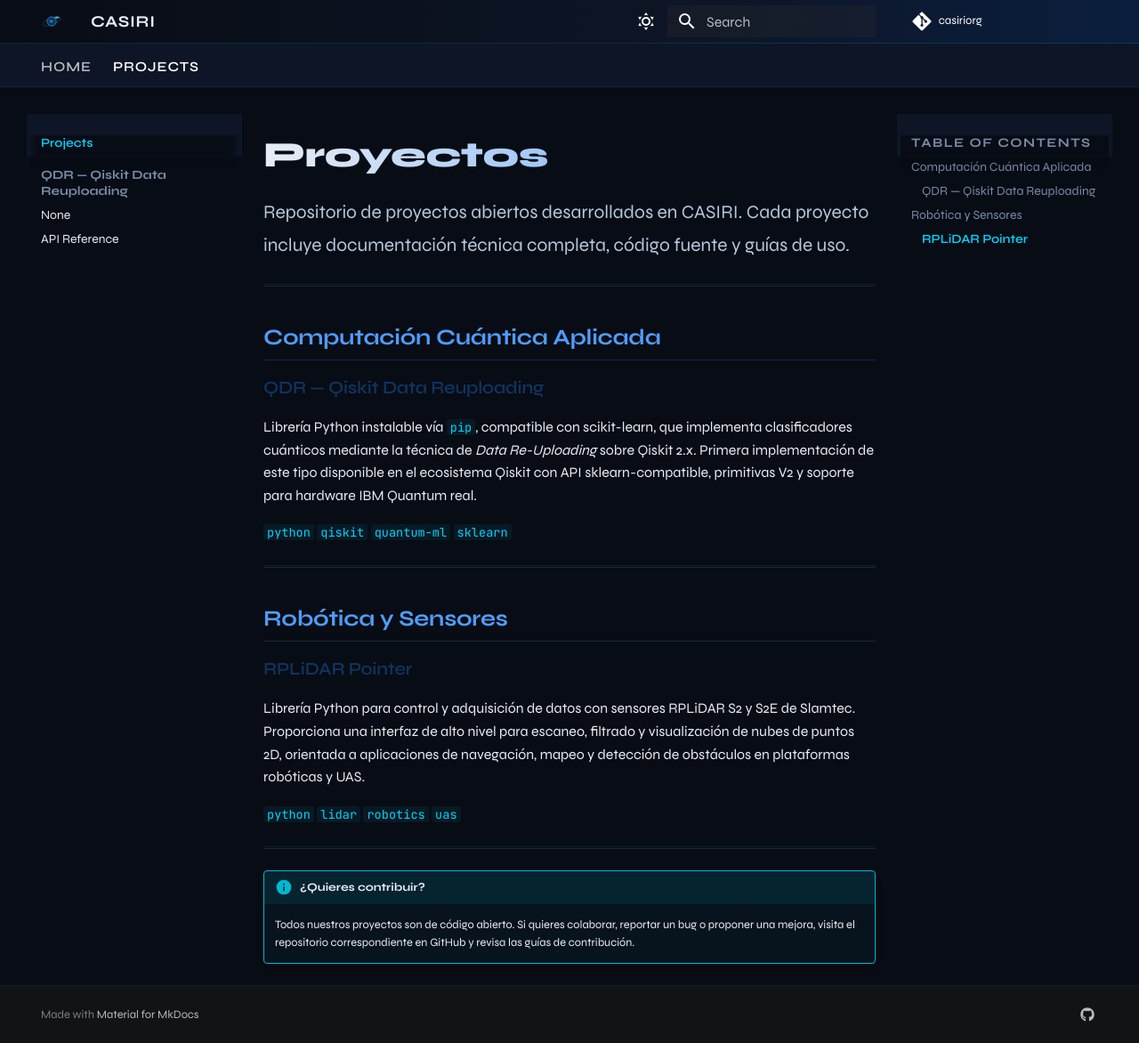
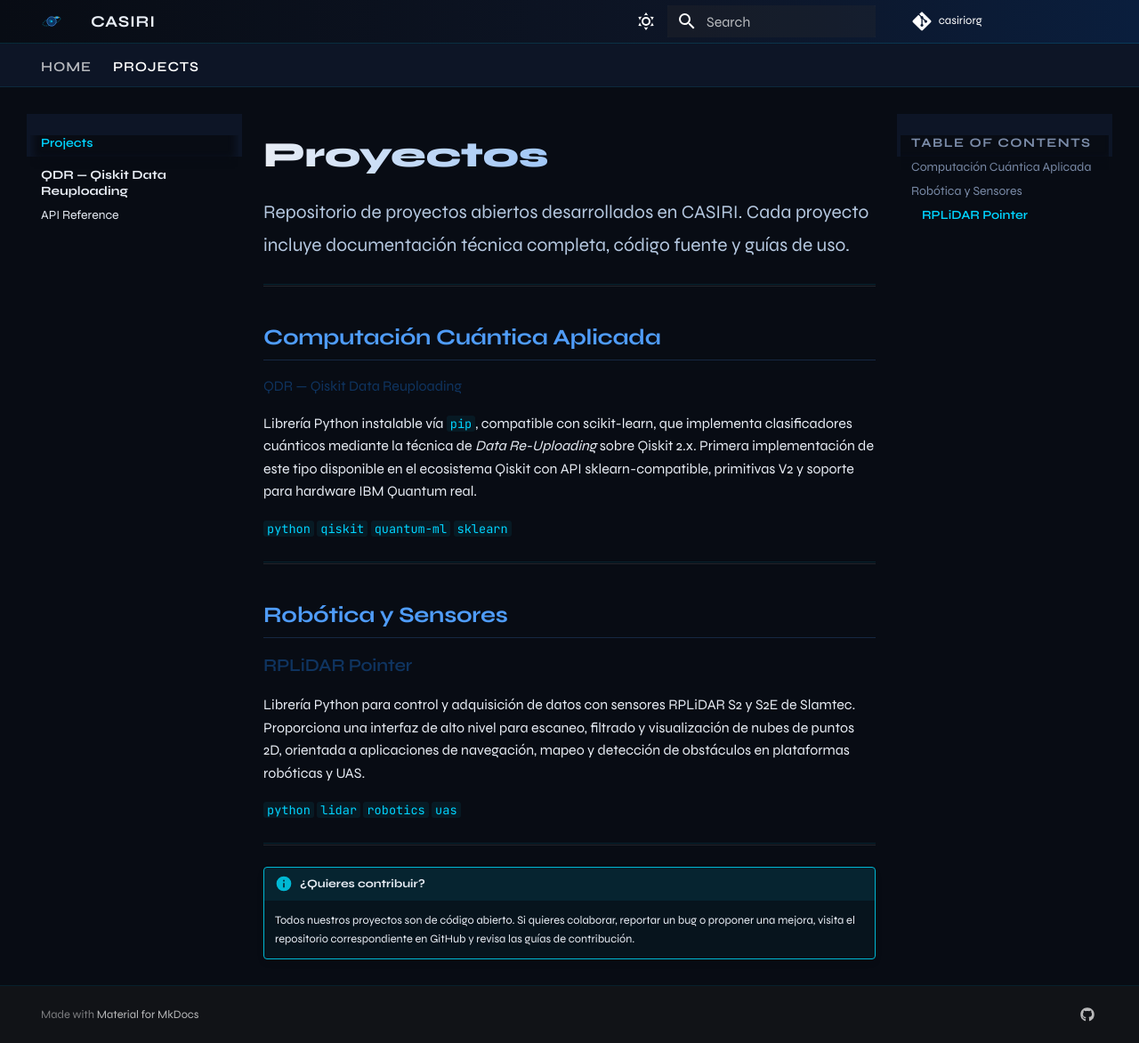
Before and after one commit to casiriorg/casiriorg.github.io, an MkDocs documentation site: the page built from docs/projects/index.md, in a window 1280 px wide and 1172 px high. Shown: the whole window at 89% size. Built offline with MkDocs 1.6.1 and Material for MkDocs 9.7.7, drawn with Linux system fonts in a browser that asks for light colours; part of the change alters nothing that is shown.

Commit message:
[FIX] Correction on navs

```diff
--- a/docs/projects/index.md
+++ b/docs/projects/index.md
@@ -6,7 +6,7 @@ Repositorio de proyectos abiertos desarrollados en CASIRI. Cada proyecto incluye
 
 ## Computación Cuántica Aplicada
 
-### [QDR — Qiskit Data Reuploading](../docs/qiskit-data-reuploading/index.md)
+[QDR — Qiskit Data Reuploading](../qiskit-data-reuploading/index.md)
 
 Librería Python instalable vía `pip`, compatible con scikit-learn, que implementa clasificadores cuánticos mediante la técnica de *Data Re-Uploading* sobre Qiskit 2.x. Primera implementación de este tipo disponible en el ecosistema Qiskit con API sklearn-compatible, primitivas V2 y soporte para hardware IBM Quantum real.
 
--- a/mkdocs.yml
+++ b/mkdocs.yml
@@ -79,5 +79,5 @@ nav:
   - Projects:
     - projects/index.md
     - QDR — Qiskit Data Reuploading:
-      - docs/qiskit-data-reuploading/index.md
-      - API Reference: docs/qiskit-data-reuploading/api.md
+      - qiskit-data-reuploading/index.md
+      - API Reference: qiskit-data-reuploading/api.md
```
